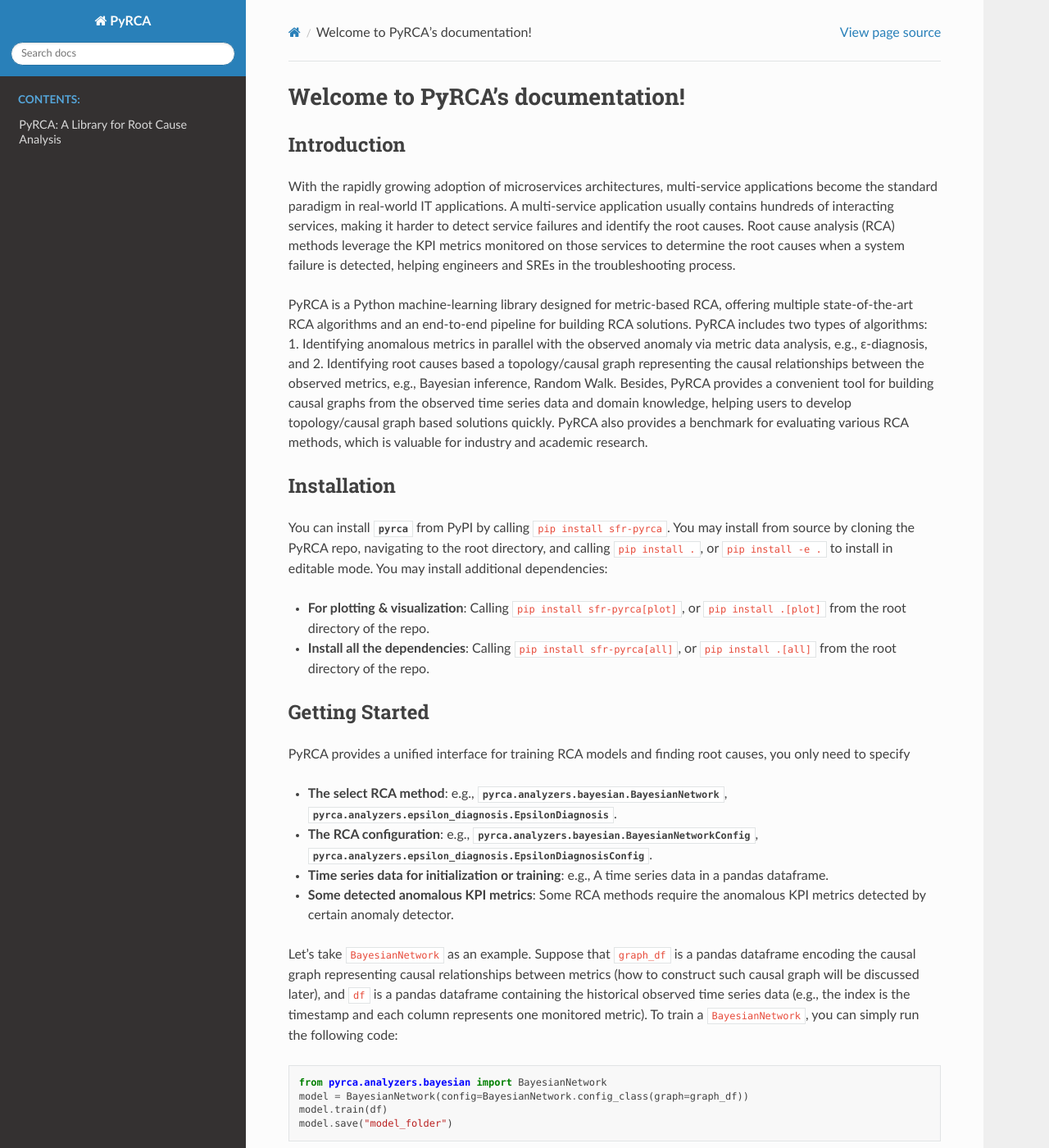
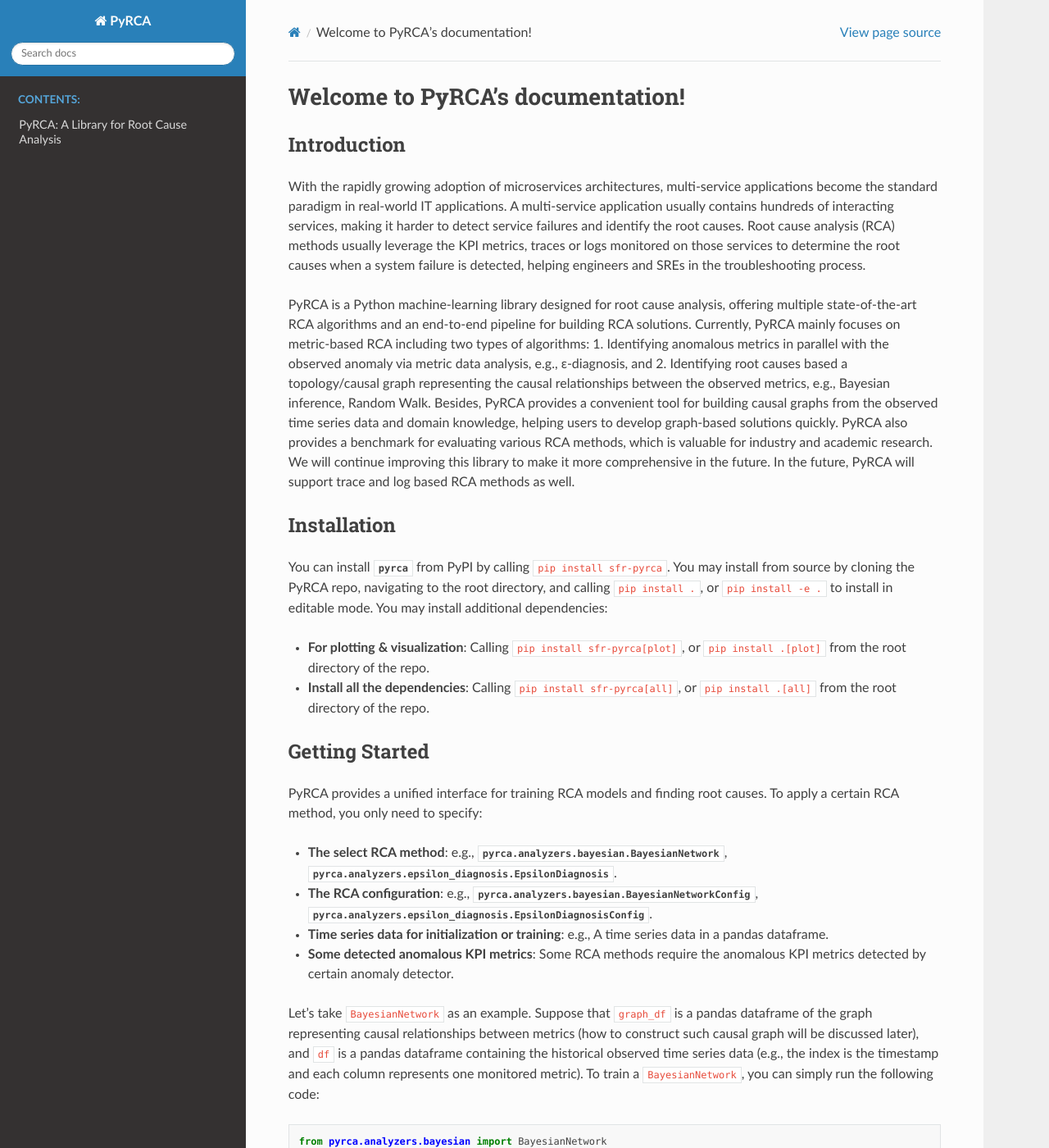
Before and after one commit to salesforce/PyRCA, a Sphinx documentation site: the page built from docs/index.rst, in a window 1280 px wide and 1400 px high. Shown: the whole window at 82% size. Built offline with Sphinx 7.4.7 and the Read the Docs theme 2.0.0, drawn with Linux system fonts in a browser that asks for light colours; some of the changed text lies outside the part shown.

Commit message:
Revise the docs

```diff
--- a/docs/index.rst
+++ b/docs/index.rst
@@ -12,17 +12,18 @@
 With the rapidly growing adoption of microservices architectures, multi-service applications become the standard
 paradigm in real-world IT applications. A multi-service application usually contains hundreds of interacting
 services, making it harder to detect service failures and identify the root causes. Root cause analysis (RCA)
-methods leverage the KPI metrics monitored on those services to determine the root causes when a system failure
-is detected, helping engineers and SREs in the troubleshooting process.
+methods usually leverage the KPI metrics, traces or logs monitored on those services to determine the root causes
+when a system failure is detected, helping engineers and SREs in the troubleshooting process.
 
-PyRCA is a Python machine-learning library designed for metric-based RCA, offering multiple state-of-the-art RCA
-algorithms and an end-to-end pipeline for building RCA solutions. PyRCA includes two types of algorithms: 1.
-Identifying anomalous metrics in parallel with the observed anomaly via metric data analysis, e.g., ε-diagnosis,
-and 2. Identifying root causes based a topology/causal graph representing the causal relationships between
-the observed metrics, e.g., Bayesian inference, Random Walk. Besides, PyRCA provides a convenient tool
-for building causal graphs from the observed time series data and domain knowledge, helping users to develop
-topology/causal graph based solutions quickly. PyRCA also provides a benchmark for evaluating various RCA
-methods, which is valuable for industry and academic research.
+PyRCA is a Python machine-learning library designed for root cause analysis, offering multiple state-of-the-art RCA
+algorithms and an end-to-end pipeline for building RCA solutions. Currently, PyRCA mainly focuses on metric-based RCA
+including two types of algorithms: 1. Identifying anomalous metrics in parallel with the observed anomaly via
+metric data analysis, e.g., ε-diagnosis, and 2. Identifying root causes based a topology/causal graph representing
+the causal relationships between the observed metrics, e.g., Bayesian inference, Random Walk. Besides, PyRCA
+provides a convenient tool for building causal graphs from the observed time series data and domain knowledge,
+helping users to develop graph-based solutions quickly. PyRCA also provides a benchmark for evaluating
+various RCA methods, which is valuable for industry and academic research. We will continue improving this library
+to make it more comprehensive in the future. In the future, PyRCA will support trace and log based RCA methods as well.
 
 Installation
 ############
@@ -39,8 +40,8 @@
 Getting Started
 ###############
 
-PyRCA provides a unified interface for training RCA models and finding root causes, you only need
-to specify
+PyRCA provides a unified interface for training RCA models and finding root causes. To apply
+a certain RCA method, you only need to specify:
 
 - **The select RCA method**: e.g., :py:mod:`pyrca.analyzers.bayesian.BayesianNetwork`,
   :py:mod:`pyrca.analyzers.epsilon_diagnosis.EpsilonDiagnosis`.
@@ -51,8 +52,8 @@
 - **Some detected anomalous KPI metrics**: Some RCA methods require the anomalous KPI metrics detected by
   certain anomaly detector.
 
-Let's take ``BayesianNetwork`` as an example. Suppose that ``graph_df`` is a pandas dataframe encoding
-the causal graph representing causal relationships between metrics (how to construct such causal graph
+Let's take ``BayesianNetwork`` as an example. Suppose that ``graph_df`` is a pandas dataframe of
+the graph representing causal relationships between metrics (how to construct such causal graph
 will be discussed later), and ``df`` is a pandas dataframe containing the historical observed time series
 data (e.g., the index is the timestamp and each column represents one monitored metric). To train a
 ``BayesianNetwork``, you can simply run the following code:
@@ -64,8 +65,8 @@
    model.train(df)
    model.save("model_folder")
 
-After the model is trained, you can use it for root cause analysis given a list of detected anomalous
-metrics by a certain anomaly detector, e.g.,
+After the model is trained, you can use it to find root causes of an incident given a list of anomalous
+metrics detected by a certain anomaly detector, e.g.,
 
 .. code-block:: python
 
@@ -74,7 +75,7 @@
    results = model.find_root_causes(["observed_anomalous_metric", ...])
    print(results.to_dict())
 
-For other RCA methods, you can use similar code for discovering root causes. For example, if you want
+For other RCA methods, you can write similar code as above for finding root causes. For example, if you want
 to try ``EpsilonDiagnosis``, you can initalize ``EpsilonDiagnosis`` as follows:
 
 .. code-block:: python
@@ -93,22 +94,22 @@
 
 where ``abnormal_data`` is the time series data in an incident window.
 
-As mentioned above, some RCA methods require causal graphs as their inputs. To construct such causal
+As mentioned above, some RCA methods such as ``BayesianNetwork`` require causal graphs as their inputs. To construct such causal
 graphs from the observed time series data, you can utilize our tool by running ``python -m pyrca.tools``.
 This command will launch a Dash app for time series data analysis and causal discovery.
 
 .. image:: _static/dashboard.png
 
-The dashboard allows you to try different causal discovery methods, change causal discovery parameters,
+The dashboard allows you to try different causal discovery methods, adjust causal discovery parameters,
 add domain knowledge constraints (e.g., root/leaf nodes, forbidden/required links), and visualize
-the generated causal graph. It makes easier for manually updating causal graphs with domain knowledge.
-If you satisfy with the results after several iterations, you can download the results that can be
-used by the RCA methods supported in PyRCA.
+the generated causal graphs. It makes easier for manually revising causal graphs based on domain knowledge.
+You can download the graph generated by this tool if you satisfy with it. The graph can be used by the RCA
+methods supported in PyRCA.
 
-Instead of using this dashboard, you can also write code for causal discovery. The package
-:py:mod:`pyrca.graphs.causal` includes several causal discovery methods you can use. All of these methods
-are adjusted to support domain knowledge constraints. Suppose ``df`` is the monitored time series data
-and you want to apply PC for discovering causal graphs, then the following code will help:
+Instead of using this dashboard, you can also write code for building such graphs. The package
+``pyrca.graphs.causal`` includes several popular causal discovery methods you can use. All of these methods
+support domain knowledge constraints. Suppose ``df`` is the observed time series data
+and you want to apply the PC algorithm for building causal graphs, then the following code will help:
 
 .. code-block:: python
 
@@ -143,7 +144,7 @@
 3. There is no connection from A to E, and
 4. There is a connection from A to C.
 
-You can modify this file according to your domain knowledge for generating more reliable causal
+You can write your domain knowledge file based on this template for generating more reliable causal
 graphs.
 
 Library Design
```
Also changed, not shown: other parts of docs/index.rst (+1 -1 lines), README.md (+46 -45 lines), docs/pyrca.tools.rst (+9 -8 lines).
